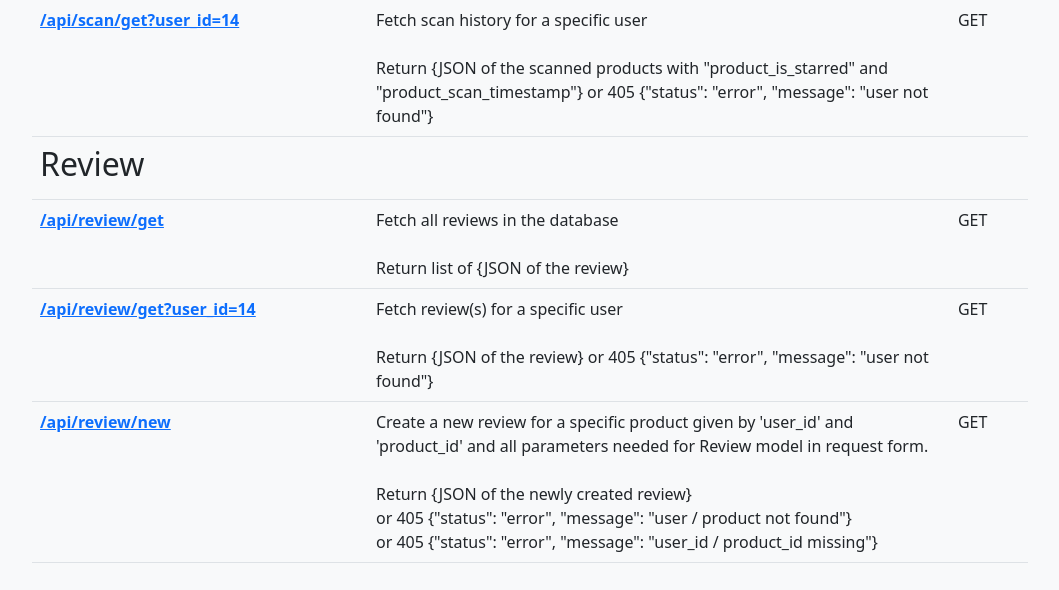
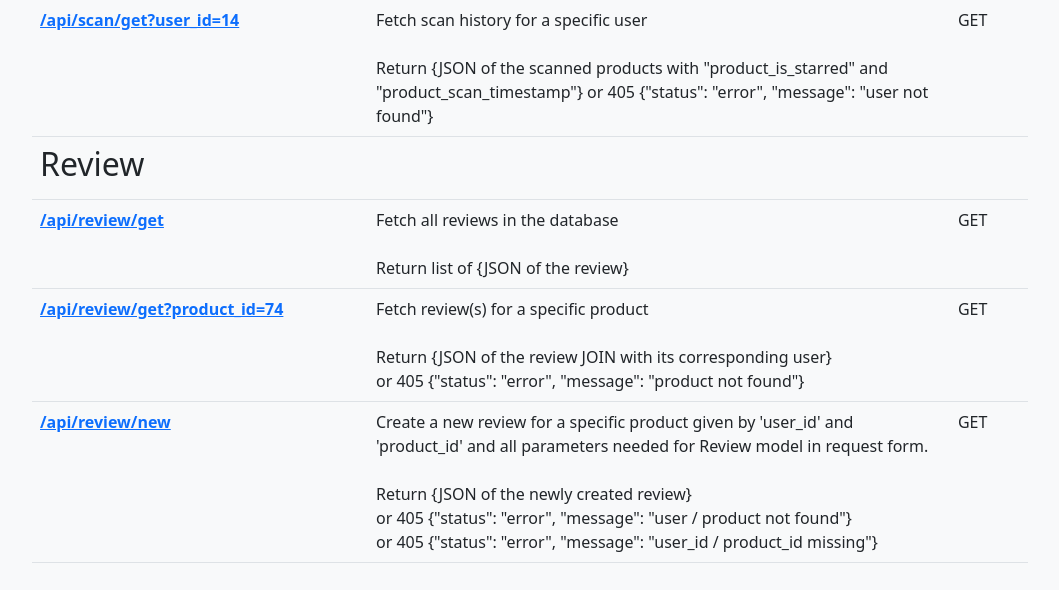
Before and after one commit to adam-poulton/server, a Flask app: page / in a window 1280 px wide. Shown: the part 1880-2470 px from the top of the page, without its empty margins (110-1169 px from the left). Run offline with Flask 2, Linux system fonts and the light colour scheme.

Commit message:
API documentation webpage updated.

```diff
--- a/server/templates/index.html
+++ b/server/templates/index.html
@@ -203,8 +203,8 @@
                                 <td>GET</td>
                             </tr>
                             <tr>
-                                <th scope="row"><a href="/api/review/get?user_id=14">/api/review/get?user_id=14</a></th>
-                                <td>Fetch review(s) for a specific user<br><br>Return {JSON of the review} or 405 {"status": "error", "message": "user not found"}</td>
+                                <th scope="row"><a href="/api/review/get?product_id=74">/api/review/get?product_id=74</a></th>
+                                <td>Fetch review(s) for a specific product<br><br>Return {JSON of the review JOIN with its corresponding user} <br> or 405 {"status": "error", "message": "product not found"}</td>
                                 <td>GET</td>
                             </tr>
                             <tr>
```
